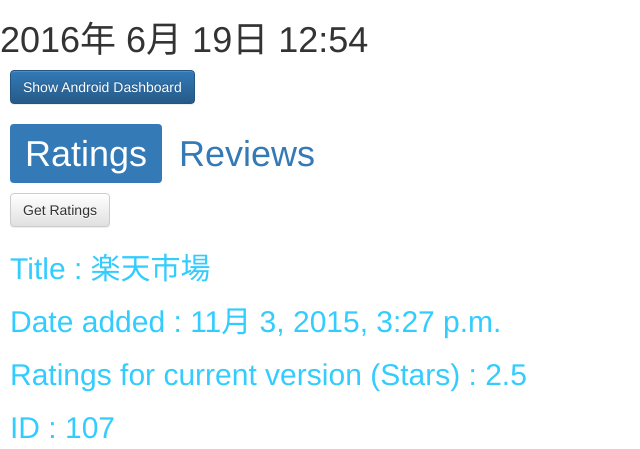
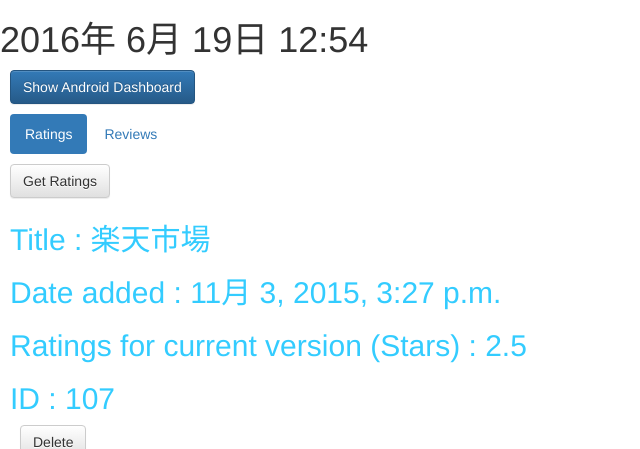
Before and after one commit to sonnyky/RatingsUpdater, a Django app: page / in a window 1280 px wide. Shown: the top 449 px of the page, without its empty margins (0-640 px from the left). Run offline with Django 3.2, Linux system fonts and the light colour scheme; data comes from the database, SQL or seed files in the repository; parts of the project's set-up code (start-up, migrations or seed data) failed here and were passed over; some libraries are stand-ins or nearby versions.

Commit message:
Modified tags to conform with W3C

```diff
--- a/RatingScrape/static/RatingScrape/common.css
+++ b/RatingScrape/static/RatingScrape/common.css
@@ -10,6 +10,8 @@
 .nav{
     margin-left:10px;
     margin-right:10px;
+    margin-top:10px;
+    margin-bottom:10px;
 }
 
 .rating-box{
--- a/RatingScrape/templates/RatingScrape/dashboard.html
+++ b/RatingScrape/templates/RatingScrape/dashboard.html
@@ -25,12 +25,12 @@
     </form>
 
 
-     <h1>
-            <ul class="nav nav-pills">
-            <li id="ratings_tab" class="active"><a>Ratings</a></li>
-            <li id="reviews_tab"><a>Reviews</a></li>
-            </ul>
-     </h1>
+
+    <ul class="nav nav-pills">
+    <li id="ratings_tab" class="active"><a>Ratings</a></li>
+    <li id="reviews_tab"><a>Reviews</a></li>
+    </ul>
+
 
 
         <form action="{% url 'RatingScrape:get_ratings' %}" method="post">
@@ -75,8 +75,6 @@
 
     </div>
 
-</body>
-
 <script>
    $(document).ready(function(){
 			new dashboard.dashboardClass();
@@ -84,4 +82,8 @@
 
 </script>
 
+</body>
+
+
+
 </html>
```
